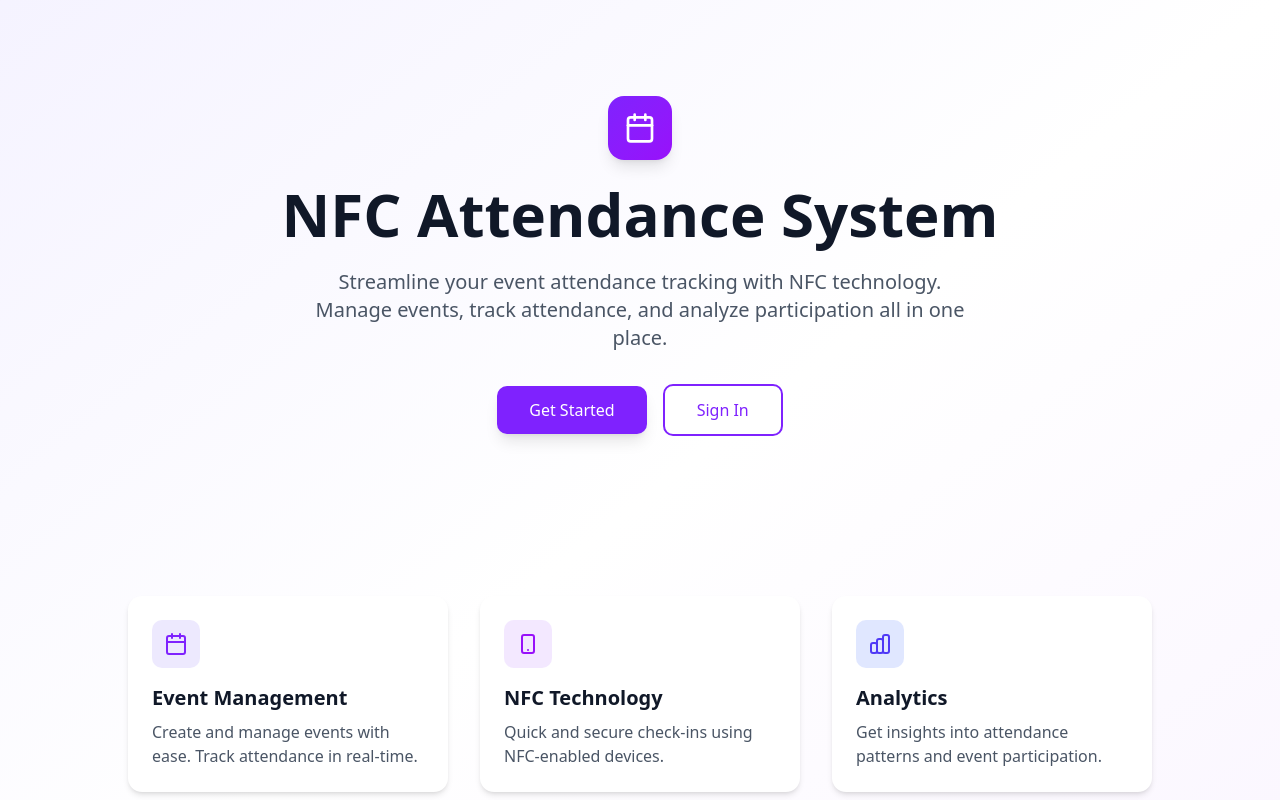
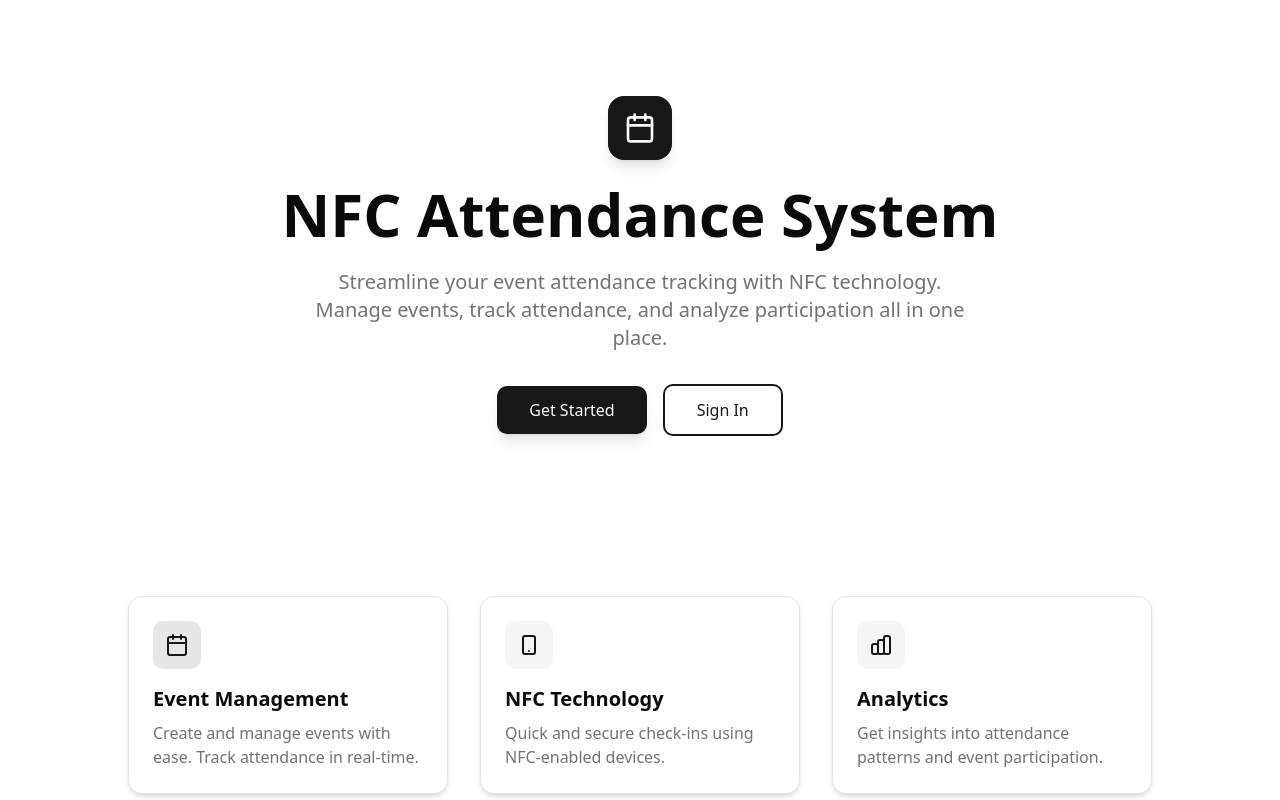
Before and after one commit to CSci-153-Web-Systems-and-Technologies/batch-2025-nfc-attendance-system-web, a Next.js app: page / in a window 1280 px wide. Shown: the top 800 px of the page. Built offline with nearby package versions, Linux system fonts and the light colour scheme; no server answers.

Commit message:
feat: complete theme integration for landing page and update styles across components

```diff
--- a/src/app/page.tsx
+++ b/src/app/page.tsx
@@ -13,21 +13,21 @@ export default async function Home() {
   }
 
   return (
-    <div className="min-h-screen bg-gradient-to-br from-violet-50 via-white to-purple-50">
+    <div className="min-h-screen bg-background">
       {/* Hero Section */}
       <div className="container mx-auto px-4 py-16 md:py-24">
         <div className="max-w-4xl mx-auto text-center">
           <div className="flex justify-center mb-6">
-            <div className="w-16 h-16 bg-gradient-to-br from-violet-600 to-purple-600 rounded-2xl flex items-center justify-center shadow-lg">
-              <Calendar className="h-8 w-8 text-white" />
+            <div className="w-16 h-16 bg-primary rounded-2xl flex items-center justify-center shadow-lg">
+              <Calendar className="h-8 w-8 text-primary-foreground" />
             </div>
           </div>
 
-          <h1 className="text-4xl md:text-6xl font-bold text-gray-900 mb-6">
+          <h1 className="text-4xl md:text-6xl font-bold text-foreground mb-6">
             NFC Attendance System
           </h1>
 
-          <p className="text-lg md:text-xl text-gray-600 mb-8 max-w-2xl mx-auto">
+          <p className="text-lg md:text-xl text-muted-foreground mb-8 max-w-2xl mx-auto">
             Streamline your event attendance tracking with NFC technology.
             Manage events, track attendance, and analyze participation all in one place.
           </p>
@@ -35,13 +35,13 @@ export default async function Home() {
           <div className="flex flex-col sm:flex-row gap-4 justify-center items-center">
             <Link
               href="/sign-up"
-              className="w-full sm:w-auto px-8 py-3 bg-violet-600 hover:bg-violet-700 text-white font-medium rounded-lg transition-colors shadow-lg hover:shadow-xl"
+              className="w-full sm:w-auto px-8 py-3 bg-primary hover:bg-primary/90 text-primary-foreground font-medium rounded-lg transition-colors shadow-lg hover:shadow-xl"
             >
               Get Started
             </Link>
             <Link
               href="/login"
-              className="w-full sm:w-auto px-8 py-3 bg-white hover:bg-gray-50 text-violet-600 font-medium rounded-lg border-2 border-violet-600 transition-colors"
+              className="w-full sm:w-auto px-8 py-3 bg-card hover:bg-accent text-primary font-medium rounded-lg border-2 border-primary transition-colors"
             >
               Sign In
             </Link>
@@ -52,36 +52,36 @@ export default async function Home() {
       {/* Features Section */}
       <div className="container mx-auto px-4 py-16">
         <div className="grid md:grid-cols-3 gap-8 max-w-5xl mx-auto">
-          <div className="bg-white rounded-xl p-6 shadow-md hover:shadow-lg transition-shadow">
-            <div className="w-12 h-12 bg-violet-100 rounded-lg flex items-center justify-center mb-4">
-              <Calendar className="h-6 w-6 text-violet-600" />
+          <div className="bg-card rounded-xl p-6 shadow-md hover:shadow-lg transition-shadow border border-border">
+            <div className="w-12 h-12 bg-primary/10 rounded-lg flex items-center justify-center mb-4">
+              <Calendar className="h-6 w-6 text-primary" />
             </div>
-            <h3 className="text-xl font-semibold text-gray-900 mb-2">Event Management</h3>
-            <p className="text-gray-600">
+            <h3 className="text-xl font-semibold text-foreground mb-2">Event Management</h3>
+            <p className="text-muted-foreground">
               Create and manage events with ease. Track attendance in real-time.
             </p>
           </div>
 
-          <div className="bg-white rounded-xl p-6 shadow-md hover:shadow-lg transition-shadow">
-            <div className="w-12 h-12 bg-purple-100 rounded-lg flex items-center justify-center mb-4">
-              <svg className="h-6 w-6 text-purple-600" fill="none" viewBox="0 0 24 24" stroke="currentColor">
+          <div className="bg-card rounded-xl p-6 shadow-md hover:shadow-lg transition-shadow border border-border">
+            <div className="w-12 h-12 bg-accent rounded-lg flex items-center justify-center mb-4">
+              <svg className="h-6 w-6 text-accent-foreground" fill="none" viewBox="0 0 24 24" stroke="currentColor">
                 <path strokeLinecap="round" strokeLinejoin="round" strokeWidth={2} d="M12 18h.01M8 21h8a2 2 0 002-2V5a2 2 0 00-2-2H8a2 2 0 00-2 2v14a2 2 0 002 2z" />
               </svg>
             </div>
-            <h3 className="text-xl font-semibold text-gray-900 mb-2">NFC Technology</h3>
-            <p className="text-gray-600">
+            <h3 className="text-xl font-semibold text-foreground mb-2">NFC Technology</h3>
+            <p className="text-muted-foreground">
               Quick and secure check-ins using NFC-enabled devices.
             </p>
           </div>
 
-          <div className="bg-white rounded-xl p-6 shadow-md hover:shadow-lg transition-shadow">
-            <div className="w-12 h-12 bg-indigo-100 rounded-lg flex items-center justify-center mb-4">
-              <svg className="h-6 w-6 text-indigo-600" fill="none" viewBox="0 0 24 24" stroke="currentColor">
+          <div className="bg-card rounded-xl p-6 shadow-md hover:shadow-lg transition-shadow border border-border">
+            <div className="w-12 h-12 bg-secondary rounded-lg flex items-center justify-center mb-4">
+              <svg className="h-6 w-6 text-secondary-foreground" fill="none" viewBox="0 0 24 24" stroke="currentColor">
                 <path strokeLinecap="round" strokeLinejoin="round" strokeWidth={2} d="M9 19v-6a2 2 0 00-2-2H5a2 2 0 00-2 2v6a2 2 0 002 2h2a2 2 0 002-2zm0 0V9a2 2 0 012-2h2a2 2 0 012 2v10m-6 0a2 2 0 002 2h2a2 2 0 002-2m0 0V5a2 2 0 012-2h2a2 2 0 012 2v14a2 2 0 01-2 2h-2a2 2 0 01-2-2z" />
               </svg>
             </div>
-            <h3 className="text-xl font-semibold text-gray-900 mb-2">Analytics</h3>
-            <p className="text-gray-600">
+            <h3 className="text-xl font-semibold text-foreground mb-2">Analytics</h3>
+            <p className="text-muted-foreground">
               Get insights into attendance patterns and event participation.
             </p>
           </div>
@@ -89,8 +89,8 @@ export default async function Home() {
       </div>
 
       {/* Footer */}
-      <footer className="container mx-auto px-4 py-8 mt-16 border-t border-gray-200">
-        <div className="text-center text-gray-600 text-sm">
+      <footer className="container mx-auto px-4 py-8 mt-16 border-t border-border">
+        <div className="text-center text-muted-foreground text-sm">
           <p>© 2025 NFC Attendance System. All rights reserved.</p>
         </div>
       </footer>
```
Also changed, not shown: 1 other file (tests, documents, lock files or other folders).
